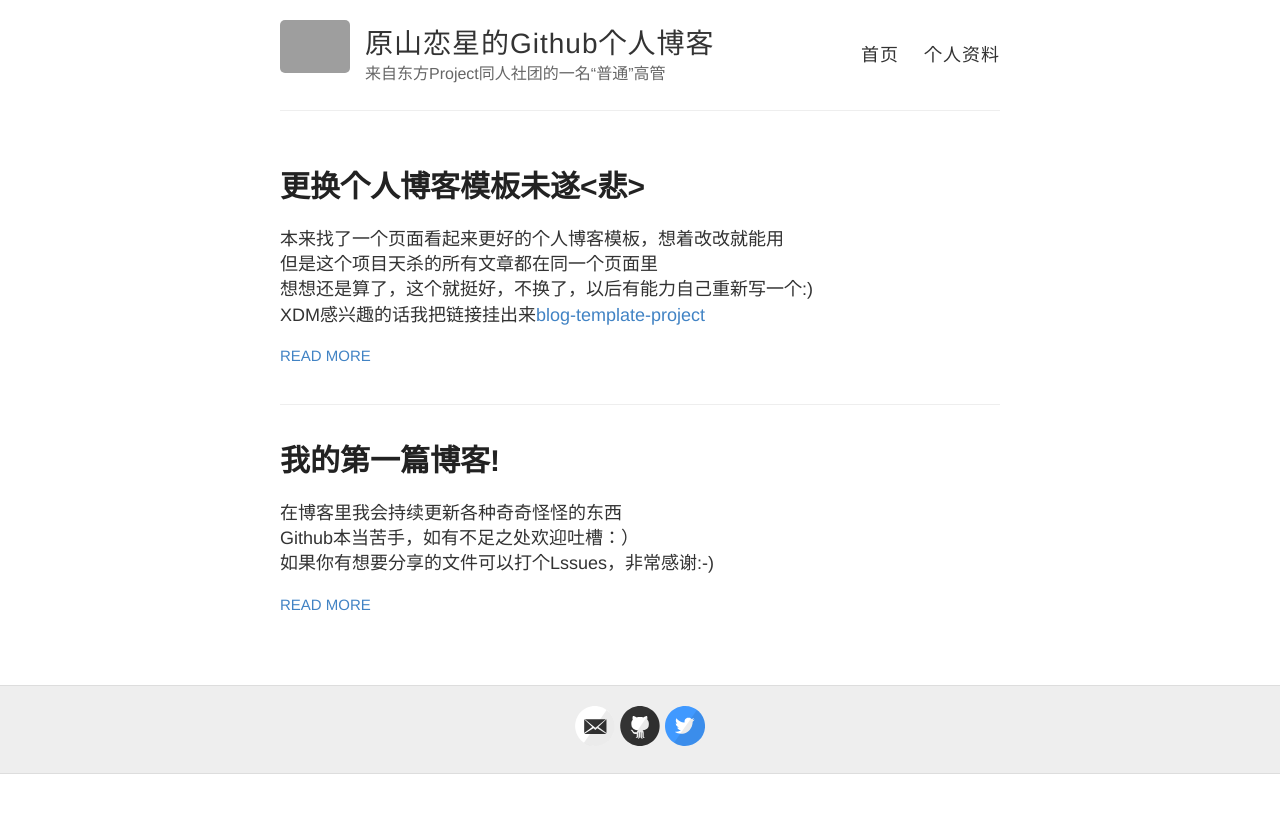
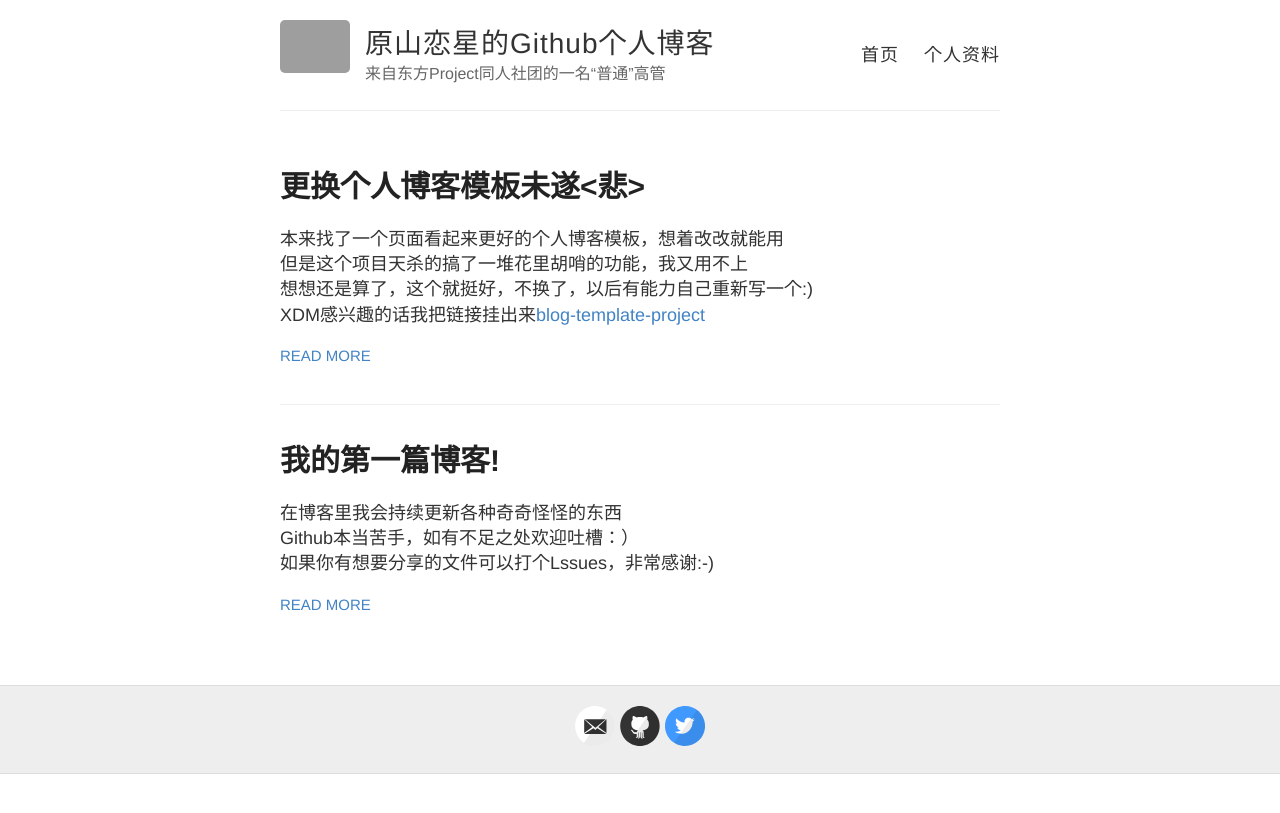
Before and after one commit to ManakaGekka/ManakaGekka.git1hub.io, a Jekyll site: the page built from index.html, in a window 1280 px wide. Shown: the top 813 px of the page. Built offline with Jekyll 4.4.1, drawn with Linux system fonts in a browser that asks for light colours; grey boxes are pictures that could not be loaded.

Commit message:
更新 2023-02-23-1.md

```diff
--- a/_posts/2023-02-23-1.md
+++ b/_posts/2023-02-23-1.md
@@ -4,6 +4,6 @@ title: 更换个人博客模板未遂<悲>
 ---
 
 本来找了一个页面看起来更好的个人博客模板，想着改改就能用<br>
-但是这个项目天杀的所有文章都在同一个页面里<br>
+但是这个项目天杀的搞了一堆花里胡哨的功能，我又用不上<br>
 想想还是算了，这个就挺好，不换了，以后有能力自己重新写一个:)<br>
 XDM感兴趣的话我把链接挂出来[blog-template-project](https://github.com/caoyx1990/blog-template-project)
```
